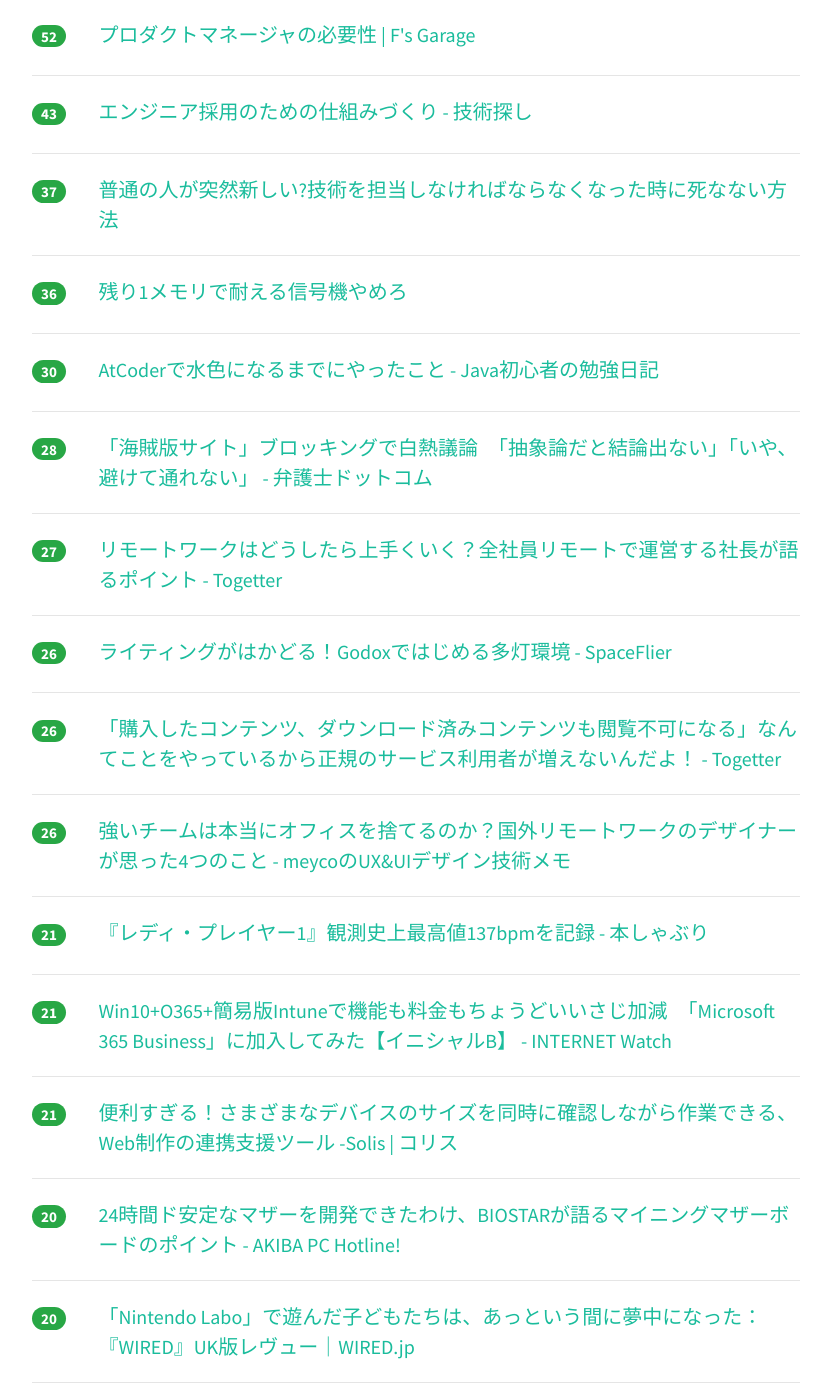
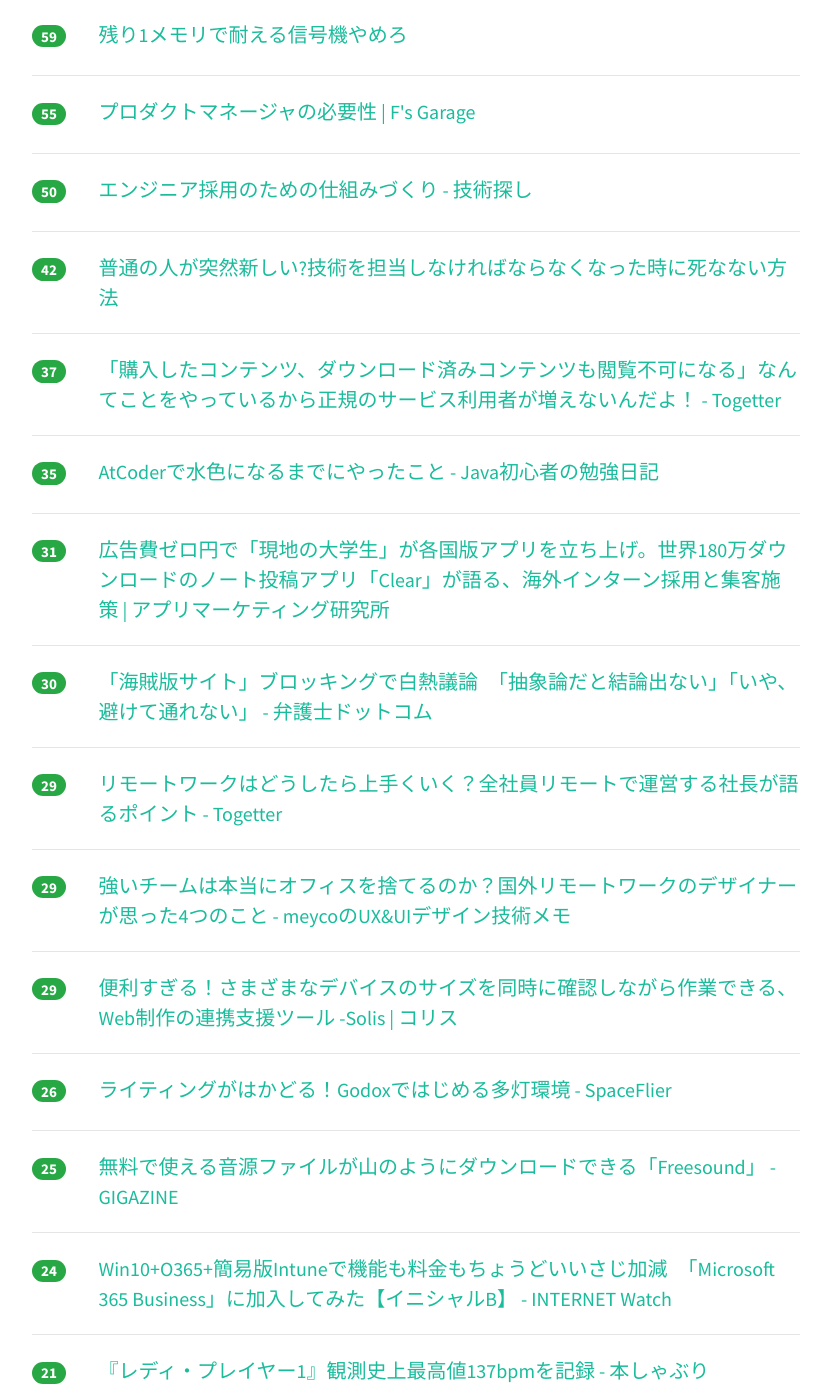
Before and after one commit to yatta47/hatena-matome-site, a Jekyll site: the page built from _posts/2018-04-23-hatena.md, in a window 1280 px wide and 1400 px high, scrolled down 1065 px. Shown: the whole window, without its empty margins (224-1055 px from the left). Built offline with Jekyll 4.4.1, drawn with Linux system fonts in a browser that asks for light colours; nearby versions of some CDN libraries; some of the changed text lies outside the part shown.

Commit message:
Updated 2018-04-23

```diff
--- a/_posts/2018-04-23-hatena.md
+++ b/_posts/2018-04-23-hatena.md
@@ -1,79 +1,99 @@
 ---
 layout: post
 title:  "2018-04-23 はてぶIT"
-date:   2018-04-23 13:01:52
+date:   2018-04-23 14:00:58
 tags: [it-hotentry]
 ---
-34 件のデータあり
+36 件のデータあり
 
 <hr><div class="row">
-<div class="col-1"><span class="badge badge-pill badge-success h2">484</span></div>
+<div class="col-1"><span class="badge badge-pill badge-success h2">511</span></div>
 <div class="col-11"><a href='https://news.yahoo.co.jp/byline/yamamotoichiro/20180422-00084326/' target='_blank'>NTTグループが23日月曜にも傘下ISPに対し独自のブロッキング案を発表・実施か(山本一郎) - 個人 - Yahoo!ニュース</a></div>
 </div>
 <hr>
 <div class="row">
-<div class="col-1"><span class="badge badge-pill badge-success h2">182</span></div>
+<div class="col-1"><span class="badge badge-pill badge-success h2">197</span></div>
 <div class="col-11"><a href='http://www.mag2.com/p/money/437235' target='_blank'>Amazon一強時代は終焉へ。「Google」がじわじわとEC界を侵略している＝シバタナオキ | マネーボイス</a></div>
 </div>
 <hr>
 <div class="row">
-<div class="col-1"><span class="badge badge-pill badge-success h2">179</span></div>
+<div class="col-1"><span class="badge badge-pill badge-success h2">184</span></div>
 <div class="col-11"><a href='http://nlab.itmedia.co.jp/nl/articles/1804/22/news031.html' target='_blank'>BBCが1万6000種類以上の「効果音」を無料公開　非営利目的での利用が可能 - ねとらぼ</a></div>
 </div>
 <hr>
 <div class="row">
-<div class="col-1"><span class="badge badge-pill badge-success h2">156</span></div>
+<div class="col-1"><span class="badge badge-pill badge-success h2">172</span></div>
 <div class="col-11"><a href='http://www.publickey1.jp/blog/18/mysql_802json.html' target='_blank'>MySQL 8.0正式版がリリース。性能が最大で2倍、JSONデータや地理情報などサポート。ロールによるユーザー権限の管理も可能に － Publickey</a></div>
 </div>
 <hr>
 <div class="row">
-<div class="col-1"><span class="badge badge-pill badge-success h2">86</span></div>
+<div class="col-1"><span class="badge badge-pill badge-success h2">131</span></div>
 <div class="col-11"><a href='https://www.businessinsider.jp/post-165996' target='_blank'>イーロン・マスク氏がテスラの従業員に送った、生産性を上げるための7つのアドバイス | BUSINESS INSIDER JAPAN</a></div>
 </div>
 <hr>
 <div class="row">
-<div class="col-1"><span class="badge badge-pill badge-success h2">67</span></div>
+<div class="col-1"><span class="badge badge-pill badge-success h2">103</span></div>
 <div class="col-11"><a href='http://programming-study.com/trouble/programming-language-learn/' target='_blank'>プログラミング初心者が最初に習得すべきプログラミング言語 | プロスタ</a></div>
 </div>
 <hr>
 <div class="row">
-<div class="col-1"><span class="badge badge-pill badge-success h2">56</span></div>
+<div class="col-1"><span class="badge badge-pill badge-success h2">92</span></div>
 <div class="col-11"><a href='https://note.hapticweb.org/n/n8e0b97e2c8e0' target='_blank'>Slackを使って、生活も仕事もハッピーにするためにやっていること｜ますぶちみなこ</a></div>
 </div>
 <hr>
 <div class="row">
-<div class="col-1"><span class="badge badge-pill badge-success h2">52</span></div>
+<div class="col-1"><span class="badge badge-pill badge-success h2">59</span></div>
+<div class="col-11"><a href='https://anond.hatelabo.jp/20180422163951' target='_blank'>残り1メモリで耐える信号機やめろ</a></div>
+</div>
+<hr>
+<div class="row">
+<div class="col-1"><span class="badge badge-pill badge-success h2">55</span></div>
 <div class="col-11"><a href='https://f-shin.net/fsgarage/6341' target='_blank'>プロダクトマネージャの必要性 | F's Garage</a></div>
 </div>
 <hr>
 <div class="row">
-<div class="col-1"><span class="badge badge-pill badge-success h2">43</span></div>
+<div class="col-1"><span class="badge badge-pill badge-success h2">50</span></div>
 <div class="col-11"><a href='http://blog.hiroppy.me/entry/2018/04/23/100031' target='_blank'>エンジニア採用のための仕組みづくり - 技術探し</a></div>
 </div>
 <hr>
 <div class="row">
-<div class="col-1"><span class="badge badge-pill badge-success h2">37</span></div>
+<div class="col-1"><span class="badge badge-pill badge-success h2">42</span></div>
 <div class="col-11"><a href='https://www.slideshare.net/HirokiIshikawa1/ss-94490585' target='_blank'>普通の人が突然新しい?技術を担当しなければならなくなった時に死なない方法</a></div>
 </div>
 <hr>
 <div class="row">
-<div class="col-1"><span class="badge badge-pill badge-success h2">36</span></div>
-<div class="col-11"><a href='https://anond.hatelabo.jp/20180422163951' target='_blank'>残り1メモリで耐える信号機やめろ</a></div>
+<div class="col-1"><span class="badge badge-pill badge-success h2">37</span></div>
+<div class="col-11"><a href='https://togetter.com/li/1220646' target='_blank'>「購入したコンテンツ、ダウンロード済みコンテンツも閲覧不可になる」なんてことをやっているから正規のサービス利用者が増えないんだよ！ - Togetter</a></div>
+</div>
+<hr>
+<div class="row">
+<div class="col-1"><span class="badge badge-pill badge-success h2">35</span></div>
+<div class="col-11"><a href='http://naoppy.hateblo.jp/entry/2018/04/22/AtCoder%E3%81%A7%E6%B0%B4%E8%89%B2%E3%81%AB%E3%81%AA%E3%82%8B%E3%81%BE%E3%81%A7%E3%81%AB%E3%82%84%E3%81%A3%E3%81%9F%E3%81%93%E3%81%A8' target='_blank'>AtCoderで水色になるまでにやったこと - Java初心者の勉強日記</a></div>
+</div>
+<hr>
+<div class="row">
+<div class="col-1"><span class="badge badge-pill badge-success h2">31</span></div>
+<div class="col-11"><a href='http://appmarketinglabo.net/clear-marketing/' target='_blank'>広告費ゼロ円で「現地の大学生」が各国版アプリを立ち上げ。世界180万ダウンロードのノート投稿アプリ「Clear」が語る、海外インターン採用と集客施策 | アプリマーケティング研究所</a></div>
 </div>
 <hr>
 <div class="row">
 <div class="col-1"><span class="badge badge-pill badge-success h2">30</span></div>
-<div class="col-11"><a href='http://naoppy.hateblo.jp/entry/2018/04/22/AtCoder%E3%81%A7%E6%B0%B4%E8%89%B2%E3%81%AB%E3%81%AA%E3%82%8B%E3%81%BE%E3%81%A7%E3%81%AB%E3%82%84%E3%81%A3%E3%81%9F%E3%81%93%E3%81%A8' target='_blank'>AtCoderで水色になるまでにやったこと - Java初心者の勉強日記</a></div>
-</div>
-<hr>
-<div class="row">
-<div class="col-1"><span class="badge badge-pill badge-success h2">28</span></div>
 <div class="col-11"><a href='https://www.bengo4.com/internet/n_7763/' target='_blank'>「海賊版サイト」ブロッキングで白熱議論　「抽象論だと結論出ない」「いや、避けて通れない」 - 弁護士ドットコム</a></div>
 </div>
 <hr>
 <div class="row">
-<div class="col-1"><span class="badge badge-pill badge-success h2">27</span></div>
+<div class="col-1"><span class="badge badge-pill badge-success h2">29</span></div>
 <div class="col-11"><a href='https://togetter.com/li/1220491' target='_blank'>リモートワークはどうしたら上手くいく？全社員リモートで運営する社長が語るポイント - Togetter</a></div>
+</div>
+<hr>
+<div class="row">
+<div class="col-1"><span class="badge badge-pill badge-success h2">29</span></div>
+<div class="col-11"><a href='http://meyco.hateblo.jp/entry/2018/04/23/012939' target='_blank'>強いチームは本当にオフィスを捨てるのか？国外リモートワークのデザイナーが思った4つのこと - meycoのUX&UIデザイン技術メモ</a></div>
+</div>
+<hr>
+<div class="row">
+<div class="col-1"><span class="badge badge-pill badge-success h2">29</span></div>
+<div class="col-11"><a href='https://coliss.com/articles/build-websites/operation/work/live-design-output-solis.html' target='_blank'>便利すぎる！さまざまなデバイスのサイズを同時に確認しながら作業できる、Web制作の連携支援ツール -Solis | コリス</a></div>
 </div>
 <hr>
 <div class="row">
@@ -82,13 +102,13 @@ tags: [it-hotentry]
 </div>
 <hr>
 <div class="row">
-<div class="col-1"><span class="badge badge-pill badge-success h2">26</span></div>
-<div class="col-11"><a href='https://togetter.com/li/1220646' target='_blank'>「購入したコンテンツ、ダウンロード済みコンテンツも閲覧不可になる」なんてことをやっているから正規のサービス利用者が増えないんだよ！ - Togetter</a></div>
+<div class="col-1"><span class="badge badge-pill badge-success h2">25</span></div>
+<div class="col-11"><a href='https://gigazine.net/news/20150109-freesound/' target='_blank'>無料で使える音源ファイルが山のようにダウンロードできる「Freesound」 - GIGAZINE</a></div>
 </div>
 <hr>
 <div class="row">
-<div class="col-1"><span class="badge badge-pill badge-success h2">26</span></div>
-<div class="col-11"><a href='http://meyco.hateblo.jp/entry/2018/04/23/012939' target='_blank'>強いチームは本当にオフィスを捨てるのか？国外リモートワークのデザイナーが思った4つのこと - meycoのUX&UIデザイン技術メモ</a></div>
+<div class="col-1"><span class="badge badge-pill badge-success h2">24</span></div>
+<div class="col-11"><a href='https://internet.watch.impress.co.jp/docs/column/shimizu/1118024.html' target='_blank'>Win10+O365+簡易版Intuneで機能も料金もちょうどいいさじ加減　「Microsoft 365 Business」に加入してみた【イニシャルB】 - INTERNET Watch</a></div>
 </div>
 <hr>
 <div class="row">
@@ -98,17 +118,12 @@ tags: [it-hotentry]
 <hr>
 <div class="row">
 <div class="col-1"><span class="badge badge-pill badge-success h2">21</span></div>
-<div class="col-11"><a href='https://internet.watch.impress.co.jp/docs/column/shimizu/1118024.html' target='_blank'>Win10+O365+簡易版Intuneで機能も料金もちょうどいいさじ加減　「Microsoft 365 Business」に加入してみた【イニシャルB】 - INTERNET Watch</a></div>
-</div>
-<hr>
-<div class="row">
-<div class="col-1"><span class="badge badge-pill badge-success h2">21</span></div>
-<div class="col-11"><a href='https://coliss.com/articles/build-websites/operation/work/live-design-output-solis.html' target='_blank'>便利すぎる！さまざまなデバイスのサイズを同時に確認しながら作業できる、Web制作の連携支援ツール -Solis | コリス</a></div>
+<div class="col-11"><a href='https://akiba-pc.watch.impress.co.jp/docs/sp/1116384.html' target='_blank'>24時間ド安定なマザーを開発できたわけ、BIOSTARが語るマイニングマザーボードのポイント - AKIBA PC Hotline!</a></div>
 </div>
 <hr>
 <div class="row">
 <div class="col-1"><span class="badge badge-pill badge-success h2">20</span></div>
-<div class="col-11"><a href='https://akiba-pc.watch.impress.co.jp/docs/sp/1116384.html' target='_blank'>24時間ド安定なマザーを開発できたわけ、BIOSTARが語るマイニングマザーボードのポイント - AKIBA PC Hotline!</a></div>
+<div class="col-11"><a href='https://anond.hatelabo.jp/20180421140909' target='_blank'>下ネタより上ネタがいいよね？</a></div>
 </div>
 <hr>
 <div class="row">
@@ -122,8 +137,8 @@ tags: [it-hotentry]
 </div>
 <hr>
 <div class="row">
-<div class="col-1"><span class="badge badge-pill badge-success h2">18</span></div>
-<div class="col-11"><a href='https://anond.hatelabo.jp/20180421140909' target='_blank'>下ネタより上ネタがいいよね？</a></div>
+<div class="col-1"><span class="badge badge-pill badge-success h2">19</span></div>
+<div class="col-11"><a href='https://www.nikkei.com/article/DGXMZO29556940Y8A410C1FFR000/' target='_blank'>広がる「天才プログラマー」人脈　企業価値5000億円超　　：日本経済新聞</a></div>
 </div>
 <hr>
 <div class="row">
@@ -132,28 +147,23 @@ tags: [it-hotentry]
 </div>
 <hr>
 <div class="row">
-<div class="col-1"><span class="badge badge-pill badge-success h2">17</span></div>
-<div class="col-11"><a href='https://gigazine.net/news/20150109-freesound/' target='_blank'>無料で使える音源ファイルが山のようにダウンロードできる「Freesound」 - GIGAZINE</a></div>
+<div class="col-1"><span class="badge badge-pill badge-success h2">18</span></div>
+<div class="col-11"><a href='https://toyokeizai.net/articles/-/217670' target='_blank'>若い会社なのに高収益で新卒も辞めない54社 | 就職四季報プラスワン | 東洋経済オンライン | 経済ニュースの新基準</a></div>
 </div>
 <hr>
 <div class="row">
 <div class="col-1"><span class="badge badge-pill badge-success h2">17</span></div>
-<div class="col-11"><a href='http://appmarketinglabo.net/clear-marketing/' target='_blank'>広告費ゼロ円で「現地の大学生」が各国版アプリを立ち上げ。世界180万ダウンロードのノート投稿アプリ「Clear」が語る、海外インターン採用と集客施策 | アプリマーケティング研究所</a></div>
+<div class="col-11"><a href='https://sfujiwara.hatenablog.com/entry/2018/04/23/113316' target='_blank'>maprobe - Mackerel のホスト情報と連携する外形監視エージェントを作った - 酒日記 はてな支店</a></div>
 </div>
 <hr>
 <div class="row">
-<div class="col-1"><span class="badge badge-pill badge-success h2">17</span></div>
-<div class="col-11"><a href='https://toyokeizai.net/articles/-/217670' target='_blank'>若い会社なのに高収益で新卒も辞めない54社 | 就職四季報プラスワン | 東洋経済オンライン | 経済ニュースの新基準</a></div>
+<div class="col-1"><span class="badge badge-pill badge-success h2">15</span></div>
+<div class="col-11"><a href='https://akiba-pc.watch.impress.co.jp/docs/news/news/1118366.html' target='_blank'>VIVE Proの“フルセット版”が発売、新型ベースステーションやコントローラーが付属 - AKIBA PC Hotline!</a></div>
 </div>
 <hr>
 <div class="row">
-<div class="col-1"><span class="badge badge-pill badge-success h2">16</span></div>
-<div class="col-11"><a href='https://www.nikkei.com/article/DGXMZO29556940Y8A410C1FFR000/' target='_blank'>広がる「天才プログラマー」人脈　企業価値5000億円超　　：日本経済新聞</a></div>
-</div>
-<hr>
-<div class="row">
-<div class="col-1"><span class="badge badge-pill badge-success h2">13</span></div>
-<div class="col-11"><a href='https://akiba-pc.watch.impress.co.jp/docs/news/news/1118366.html' target='_blank'>VIVE Proの“フルセット版”が発売、新型ベースステーションやコントローラーが付属 - AKIBA PC Hotline!</a></div>
+<div class="col-1"><span class="badge badge-pill badge-success h2">15</span></div>
+<div class="col-11"><a href='http://tech.nikkeibp.co.jp/atcl/nxt/column/18/00148/041900011/' target='_blank'>IT部門を見捨てられない人月商売のSIerの悲惨 | 日経 xTECH（クロステック）</a></div>
 </div>
 <hr>
 <div class="row">
@@ -162,17 +172,17 @@ tags: [it-hotentry]
 </div>
 <hr>
 <div class="row">
+<div class="col-1"><span class="badge badge-pill badge-success h2">11</span></div>
+<div class="col-11"><a href='http://b.hatena.ne.jp/entry/s/togetter.com/li/1220572' target='_blank'>はてなブックマーク - オタクが人間であると証明せよ(最近のオタク差別論争の中でのやりとりから抜粋) - Togetter</a></div>
+</div>
+<hr>
+<div class="row">
 <div class="col-1"><span class="badge badge-pill badge-success h2">7</span></div>
 <div class="col-11"><a href='http://twitter.com/karmax00/status/987761803194023937' target='_blank'>江川仮名子◎5/4西1-M15aさんのツイート: "作ってたら楽しくなってきた結果…　歴史の本初めて読むなら何がいいですか？って訊かれても案外答えられないんだけど初めて読むならやめといた</a></div>
 </div>
 <hr>
 <div class="row">
-<div class="col-1"><span class="badge badge-pill badge-success h2">6</span></div>
+<div class="col-1"><span class="badge badge-pill badge-success h2">7</span></div>
 <div class="col-11"><a href='https://anond.hatelabo.jp/20180422090145' target='_blank'>１００文字未満の増田を見ない方法がしりたい</a></div>
 </div>
 <hr>
-<div class="row">
-<div class="col-1"><span class="badge badge-pill badge-success h2">4</span></div>
-<div class="col-11"><a href='https://sfujiwara.hatenablog.com/entry/2018/04/23/113316' target='_blank'>maprobe - Mackerel のホスト情報と連携する外形監視エージェントを作った - 酒日記 はてな支店</a></div>
-</div>
-<hr>
```
